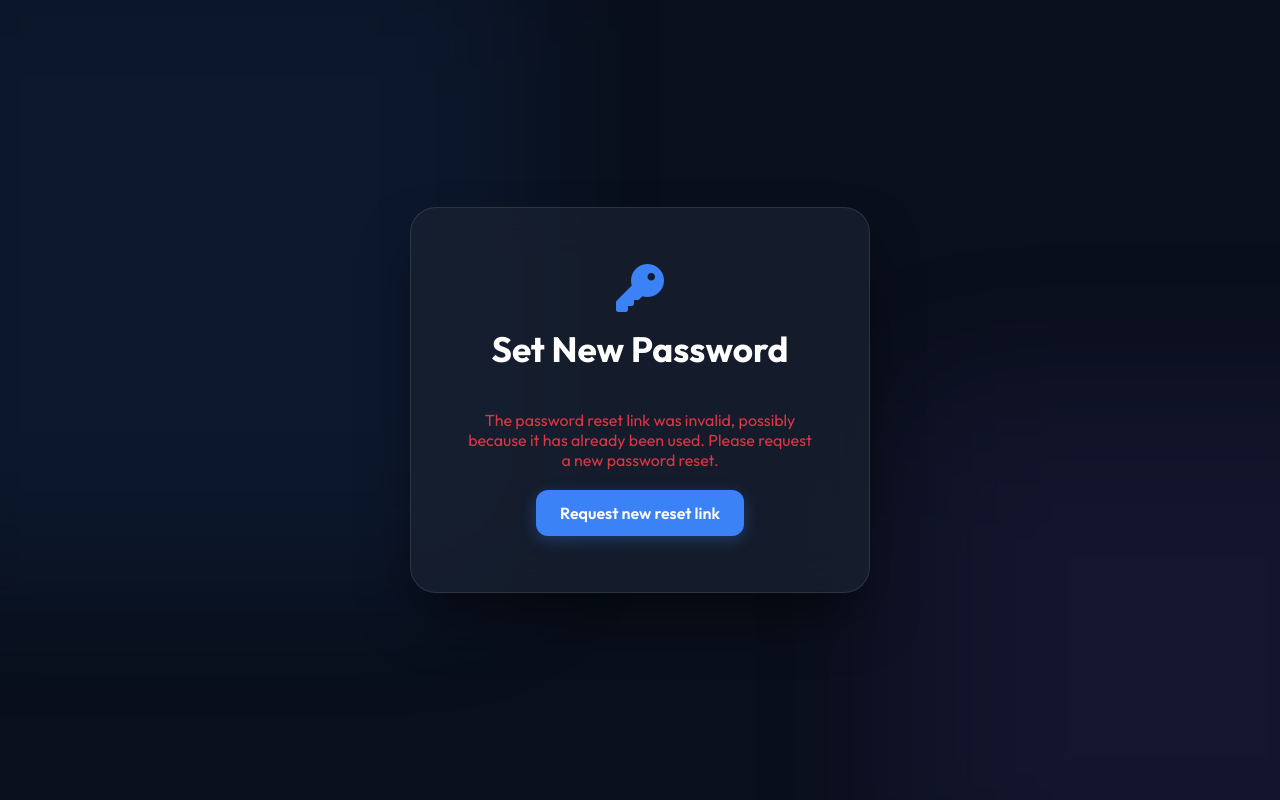
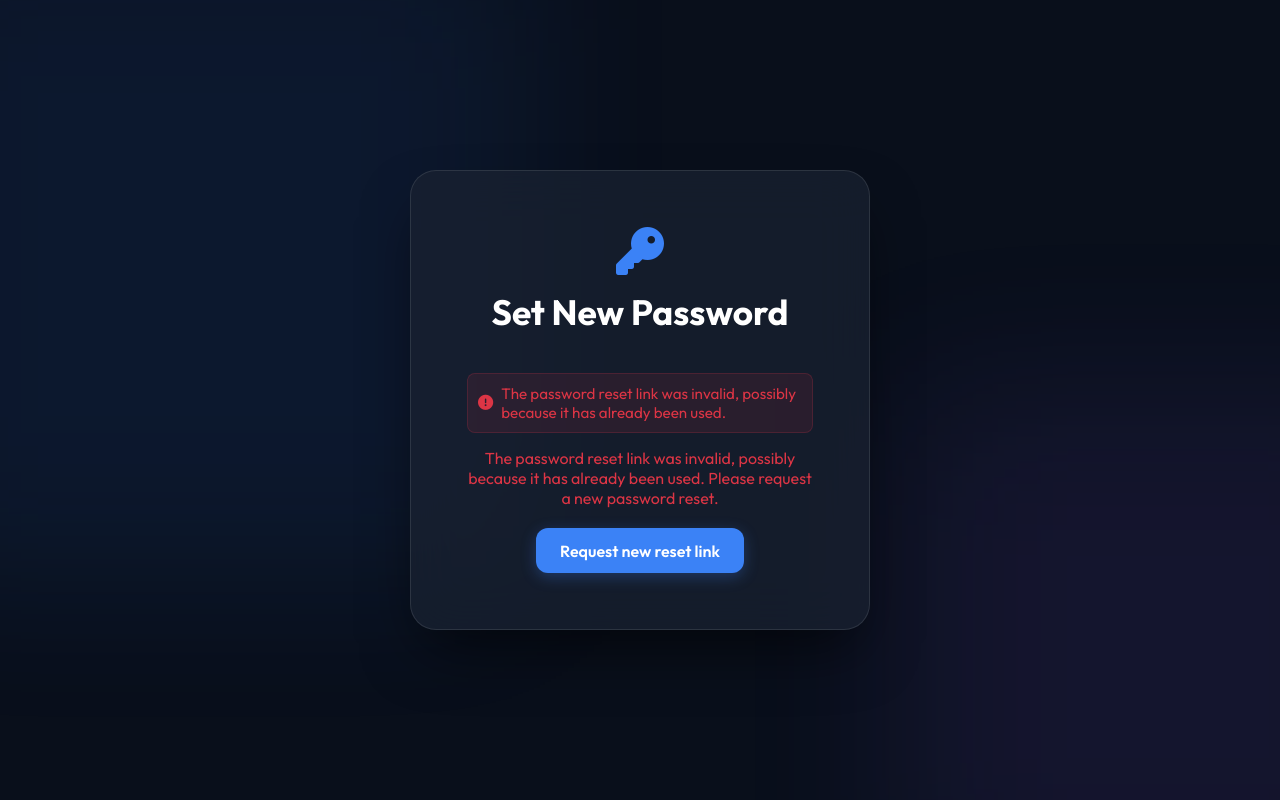
Before and after one commit to Gaurang-kumawat3106/MediBite-Hub, a Django app: page /app/password-reset-confirm/1/1/ in a window 1280 px wide. Run offline with Django 5.2, Linux system fonts and the light colour scheme.

Commit message:
upadate and resolved email issue

```diff
--- a/canteen/accounts/templates/accounts/password_reset_confirm.html
+++ b/canteen/accounts/templates/accounts/password_reset_confirm.html
@@ -8,11 +8,6 @@
     <link href="https://fonts.googleapis.com/css2?family=Outfit:wght@300;400;500;600;700&display=swap" rel="stylesheet">
     <link href="https://cdnjs.cloudflare.com/ajax/libs/font-awesome/6.4.0/css/all.min.css" rel="stylesheet">
     <link rel="stylesheet" href="{% static 'css/style.css' %}">
-    <style>
-        .form-control { margin-bottom: 15px; }
-        .helptext { font-size: 0.8rem; color: #666; margin-bottom: 10px; display: block; }
-        ul.errorlist { color: #dc3545; font-size: 0.85rem; padding-left: 20px; margin-bottom: 10px; }
-    </style>
 </head>
 <body>
     <div class="bg-blobs">
@@ -26,20 +21,33 @@
                 <h1 class="auth-title">Set New Password</h1>
             </div>
 
+            {% if messages %}
+            <div class="messages-container" style="margin-bottom: 15px;">
+                {% for message in messages %}
+                <div class="alert-{{ message.tags }}" style="padding: 10px; border-radius: 8px; font-size: 0.95rem; margin-bottom: 10px; background-color: {% if message.tags == 'success' %}rgba(40,167,69,0.1){% else %}rgba(220,53,69,0.1){% endif %}; color: {% if message.tags == 'success' %}#28a745{% else %}#dc3545{% endif %}; border: 1px solid {% if message.tags == 'success' %}rgba(40,167,69,0.2){% else %}rgba(220,53,69,0.2){% endif %};">
+                    <i class="fa-solid {% if message.tags == 'success' %}fa-check-circle{% else %}fa-circle-exclamation{% endif %}"></i>
+                    {{ message }}
+                </div>
+                {% endfor %}
+            </div>
+            {% endif %}
+
             {% if validlink %}
             <p style="color: var(--text-muted); font-size: 0.95rem; margin-bottom: 20px; text-align: center;">Please enter your new password twice so we can verify you typed it in correctly.</p>
+
             <form method="POST">
                 {% csrf_token %}
-                {% for field in form %}
-                    <div class="form-group" style="text-align: left;">
-                        <label class="form-label" for="{{ field.id_for_label }}">{{ field.label }}</label>
-                        {{ field }}
-                        {% if field.help_text %}
-                            <span class="helptext">{{ field.help_text }}</span>
-                        {% endif %}
-                        {{ field.errors }}
-                    </div>
-                {% endfor %}
+                <div class="form-group" style="margin-bottom: 20px;">
+                    <label class="form-label" for="new_password">New Password</label>
+                    <i class="fa-solid fa-lock form-icon" style="padding-top: 23px;"></i>
+                    <input type="password" name="new_password" id="new_password" class="form-control" placeholder="Enter your new password" required>
+                </div>
+                <div class="form-group" style="margin-bottom: 20px;">
+                    <label class="form-label" for="confirm_password">Confirm New Password</label>
+                    <i class="fa-solid fa-lock form-icon" style="padding-top: 23px;"></i>
+                    <input type="password" name="confirm_password" id="confirm_password" class="form-control" placeholder="Confirm your new password" required>
+                </div>
+
                 <button type="submit" class="btn btn-primary btn-block" style="margin-top: 15px;">Change Password</button>
             </form>
             {% else %}
--- a/canteen/accounts/urls.py
+++ b/canteen/accounts/urls.py
@@ -14,11 +14,9 @@ urlpatterns = [
     path('verify-email/<uidb64>/<token>/', views.verify_email, name='verify_email'),
     path('resend-verification/', views.resend_verification_email, name='resend_verification_email'),
 
-    # Password Reset
-    path('password-reset/', auth_views.PasswordResetView.as_view(template_name='accounts/password_reset_form.html', email_template_name='accounts/email/password_reset_email.html', subject_template_name='accounts/email/password_reset_subject.txt'), name='password_reset'),
-    path('password-reset/done/', auth_views.PasswordResetDoneView.as_view(template_name='accounts/password_reset_done.html'), name='password_reset_done'),
-    path('password-reset-confirm/<uidb64>/<token>/', auth_views.PasswordResetConfirmView.as_view(template_name='accounts/password_reset_confirm.html'), name='password_reset_confirm'),
-    path('password-reset-complete/', auth_views.PasswordResetCompleteView.as_view(template_name='accounts/password_reset_complete.html'), name='password_reset_complete'),
+    # Custom Password Reset
+    path('password-reset/', views.password_reset_request, name='password_reset'),
+    path('password-reset-confirm/<uidb64>/<token>/', views.password_reset_confirm, name='password_reset_confirm'),
 
     path('customer/home/', views.customer_home, name='customer_home'),
     path('outlet/home/', views.outlet_home, name='outlet_home'),
--- a/canteen/accounts/views.py
+++ b/canteen/accounts/views.py
@@ -227,6 +227,70 @@ def resend_verification_email(request):
         except UserModel.DoesNotExist:
             messages.error(request, 'No user found with this email address.')
     return render(request, 'accounts/resend_verification.html')
+
+
+# ---------------- PASSWORD RESET ----------------
+def password_reset_request(request):
+    if request.method == 'POST':
+        email = request.POST.get('email')
+
+        user = UserModel.objects.filter(email=email).first()
+
+        if user:
+            current_site = get_current_site(request)
+            uid = urlsafe_base64_encode(force_bytes(user.pk))
+            token = default_token_generator.make_token(user)
+
+            mail_subject = "Password Reset Request"
+
+            message = render_to_string('accounts/email/password_reset_email.html', {
+                'user': user,
+                'domain': current_site.domain,
+                'uid': uid,
+                'token': token,
+            })
+
+            send_mail(
+                mail_subject,
+                "",
+                settings.DEFAULT_FROM_EMAIL,
+                [user.email],
+                html_message=message
+            )
+            messages.success(request, "We've emailed you instructions for setting your password.")
+            return redirect('login')
+        else:
+            messages.error(request, 'No user found with this email address.')
+    return render(request, 'accounts/password_reset_form.html')
+def password_reset_confirm(request, uidb64, token):
+    try:
+        uid = force_str(urlsafe_base64_decode(uidb64))
+        user = UserModel.objects.get(pk=uid)
+    except (TypeError, ValueError, OverflowError, UserModel.DoesNotExist):
+        user = None
+
+    if user is not None and default_token_generator.check_token(user, token):
+        if request.method == 'POST':
+            new_password = request.POST.get('new_password')
+            confirm_password = request.POST.get('confirm_password')
+
+            if new_password and confirm_password:
+                if len(new_password) < 8:
+                    messages.error(request, "Password must be at least 8 characters long.")
+                elif new_password == confirm_password:
+                    user.set_password(new_password)
+                    user.save()
+                    messages.success(request, 'Your password has been successfully reset! You can now log in.')
+                    return redirect('login')
+                else:
+                    messages.error(request, 'Passwords do not match. Please try again.')
+            else:
+                messages.error(request, 'Please fill in both password fields.')
+
+        return render(request, 'accounts/password_reset_confirm.html', {'validlink': True})
+    else:
+        messages.error(request, 'The password reset link was invalid, possibly because it has already been used.')
+        return render(request, 'accounts/password_reset_confirm.html', {'validlink': False})
 
 
 # ---------------- CUSTOMER DASHBOARD ----------------
```
Also changed, not shown: canteen/accounts/templates/accounts/email/password_reset_email_plain.txt (added, +8 -0 lines), canteen/accounts/templates/accounts/password_reset_form.html (+13 -3 lines), canteen/canteen/settings.py (+6 -2 lines).
